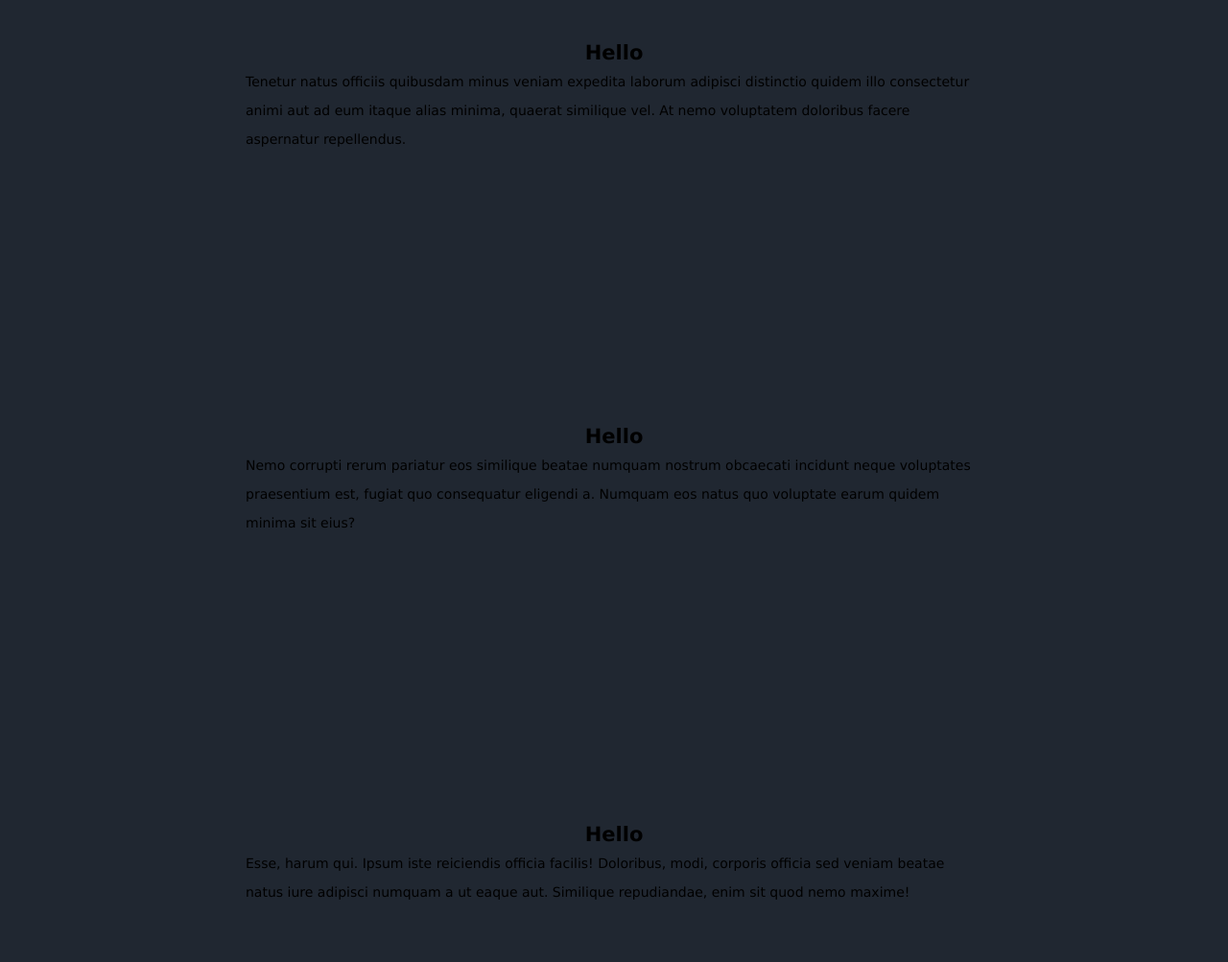
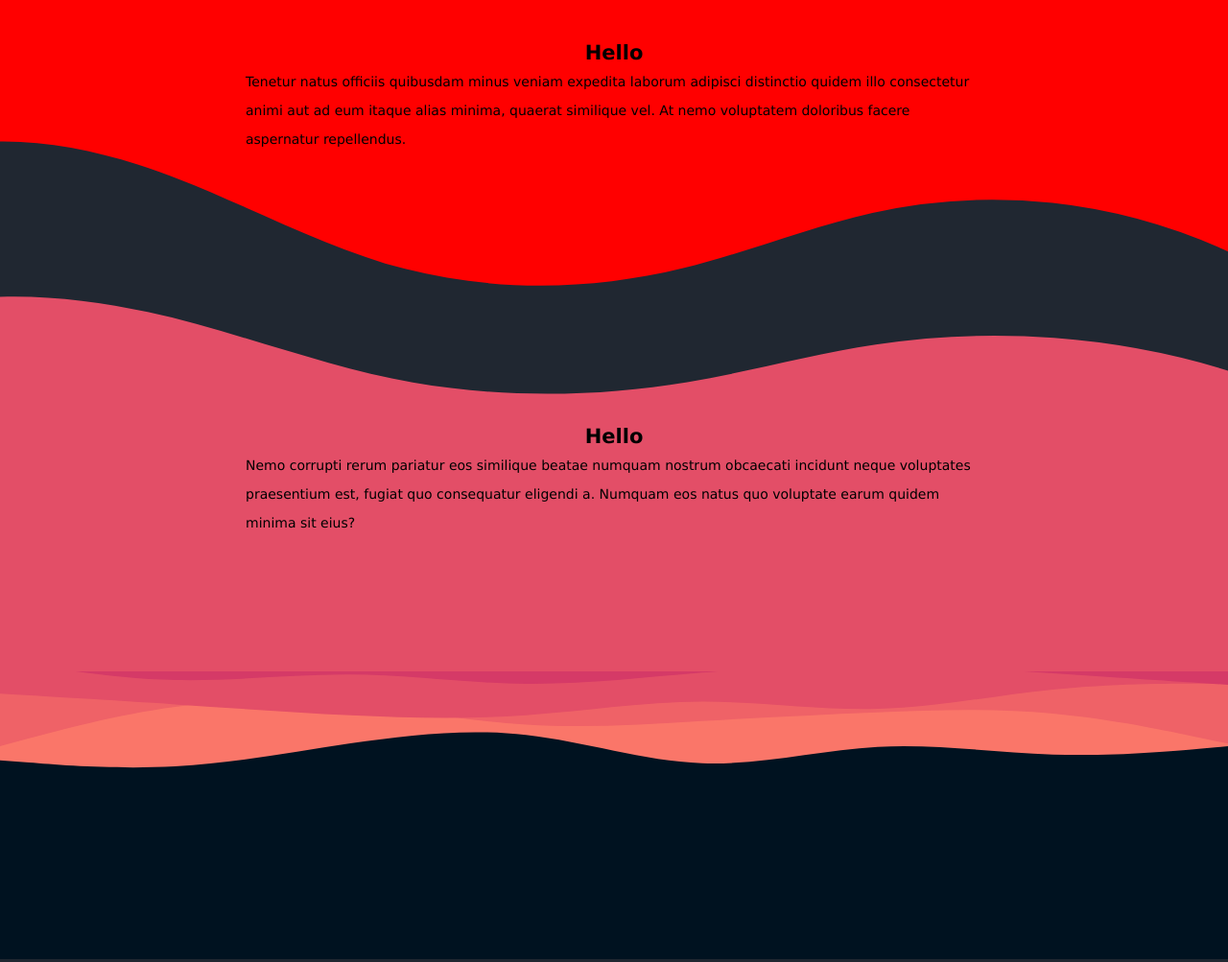
Before and after one commit to YuneshShrestha/curvy_cards, a plain HTML site: page dist/index.html in a window 1280 px wide. Shown: the part 2100-3103 px from the top of the page at 96% size. Drawn offline with Linux system fonts and the light colour scheme.

Commit message:
curves completed

```diff
--- a/dist/index.html
+++ b/dist/index.html
@@ -30,14 +30,26 @@
         <h1>Hello</h1>
         <p>Quos, eius ab. Rerum sed animi sapiente, tempora deleniti cum veritatis sit, vel quibusdam eum modi quod placeat est hic voluptatum ad, at nisi ex earum ullam? Maiores, error expedita.</p>
     </section>
-    <section>
+    <section class="red_box">
         <h1>Hello</h1>
         <p>Tenetur natus officiis quibusdam minus veniam expedita laborum adipisci distinctio quidem illo consectetur animi aut ad eum itaque alias minima, quaerat similique vel. At nemo voluptatem doloribus facere aspernatur repellendus.</p>
+        <div class="wave">
+            <svg data-name="Layer 1" xmlns="http://www.w3.org/2000/svg" viewBox="0 0 1200 120" preserveAspectRatio="none">
+                <path d="M321.39,56.44c58-10.79,114.16-30.13,172-41.86,82.39-16.72,168.19-17.73,250.45-.39C823.78,31,906.67,72,985.66,92.83c70.05,18.48,146.53,26.09,214.34,3V0H0V27.35A600.21,600.21,0,0,0,321.39,56.44Z" class="shape-fill"></path>
+            </svg>
+        </div>
     </section>
-    <section>
+
+    <section class="pink_container">
         <h1>Hello</h1>
         <p>Nemo corrupti rerum pariatur eos similique beatae numquam nostrum obcaecati incidunt neque voluptates praesentium est, fugiat quo consequatur eligendi a. Numquam eos natus quo voluptate earum quidem minima sit eius?</p>
+        <div class="top_wave">
+            <svg data-name="Layer 1" xmlns="http://www.w3.org/2000/svg" viewBox="0 0 1200 120" preserveAspectRatio="none">
+                <path d="M985.66,92.83C906.67,72,823.78,31,743.84,14.19c-82.26-17.34-168.06-16.33-250.45.39-57.84,11.73-114,31.07-172,41.86A600.21,600.21,0,0,1,0,27.35V120H1200V95.8C1132.19,118.92,1055.71,111.31,985.66,92.83Z" class="shape-fill"></path>
+            </svg>
+        </div>
     </section>
+    <div class="spacer layer"></div>
     <section>
         <h1>Hello</h1>
         <p>Esse, harum qui. Ipsum iste reiciendis officia facilis! Doloribus, modi, corporis officia sed veniam beatae natus iure adipisci numquam a ut eaque aut. Similique repudiandae, enim sit quod nemo maxime!</p>
--- a/scss/main.scss
+++ b/scss/main.scss
@@ -64,3 +64,62 @@ section{
  .green_bubble{
   background-color:map-get($map: $colors, $key: one);
  }
+ .red_box{
+  background-color: red;
+  .wave {
+    position: absolute;
+    bottom: 0;
+    left: 0;
+    width: 100%;
+    overflow: hidden;
+    line-height: 0;
+    transform: rotate(180deg);
+    &{
+      svg {
+        position: relative;
+        display: block;
+        width: calc(108% + 1.3px);
+        height: 166px;
+    }
+    .shape-fill{
+      fill: #202731;
+    }
+    }
+}
+
+ }
+ .pink_container{
+  background-color: #E34E67;
+ }
+ .spacer{
+   height: 300px;
+   width: 100%;
+   background-repeat: no-repeat;
+   background-position: center;
+   background-size: cover;
+   z-index: 2;
+ }
+ .layer{
+   background-image: url('../svg/layered-waves-haikei.svg');
+   z-index: 2;
+ }
+ .top_wave {
+  position: absolute;
+  top: 0;
+  left: 0;
+  width: 100%;
+  overflow: hidden;
+  line-height: 0;
+  transform: rotate(180deg);
+  &{
+    svg{
+      position: relative;
+      display: block;
+      width: calc(107% + 1.3px);
+      height: 112px;
+    }
+    .shape-fill{
+      fill: $bg-color;
+    }
+  }
+}
```
Also changed, not shown: dist/css/main.css, dist/svg/layered-waves-haikei.svg (added), 1 other file.
